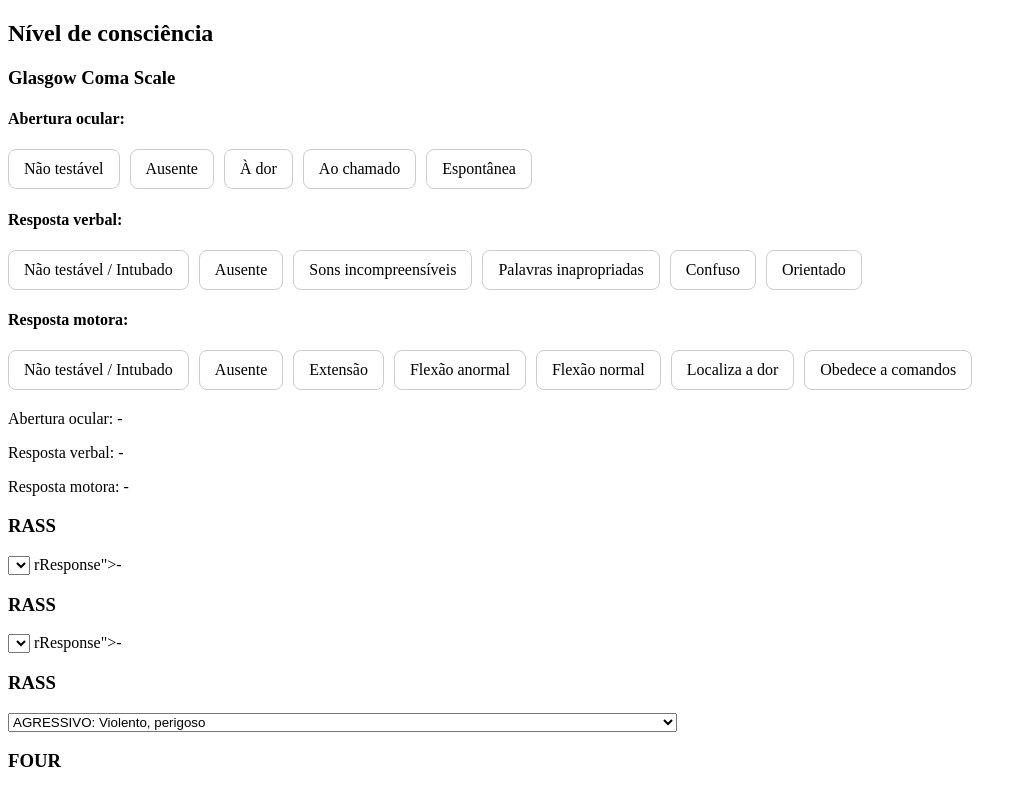
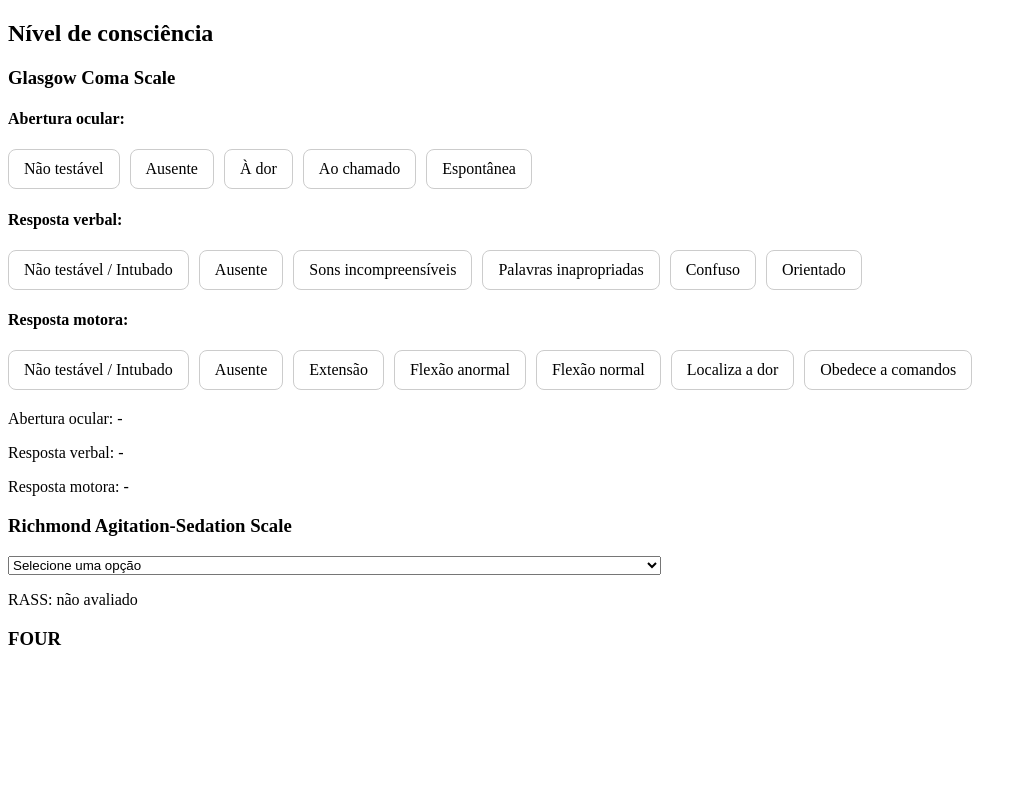
Before and after one commit to fj2lin/exneuro, a plain HTML site: page index.html in a window 1280 px wide. Shown: the whole page, without its empty margins (0-1027 px from the left). Drawn offline with Linux system fonts and the light colour scheme.

Commit message:
RASS finished

```diff
--- a/index.html
+++ b/index.html
@@ -8,7 +8,10 @@
 </head>
 
 <body>
+
   <h2>Nível de consciência</h2>
+
+  <!--ESCALA DE COMA DE GLASGOW-->
   <h3>Glasgow Coma Scale</h3>
   <h4>Abertura ocular:</h4>
   <div class="custom-select" data-select-name="eyeOpening">
@@ -43,43 +46,23 @@
   <p>Resposta motora: <span id="selectedMotorResponse">-</span></p>
 
 
-  <h3>RASS</h3>
-  <select>
-
-orResponse">-</span></p>
-
-
-  <h3>RASS</h3>
-  <select>
-
-rResponse">-</span></p>
-
-
-  <h3>RASS</h3>
-  <select>
-orResponse">-</span></p>
-
-
-  <h3>RASS</h3>
-  <select>
-
-
-rResponse">-</span></p>
-
-
-  <h3>RASS</h3>
-  <select>
+  <!-- ESCALA RASS -->
+  <h3>Richmond Agitation-Sedation Scale</h3>
+  <select id="rass-select">
+    <option value="" selected> Selecione uma opção </option>
     <option value="4">AGRESSIVO: Violento, perigoso</option>
-    <option value="3">MUITO AGITADO: Conduta agressiva, remoção de tubos e cat´eteres</option>
-    <option value="2">AGITADO: movimentos sem coordenaç˜ao</option>
+    <option value="3">MUITO AGITADO: Conduta agressiva, remoção de tubos e catéteres</option>
+    <option value="2">AGITADO: movimentos sem coordenação</option>
     <option value="1">INQUIETO: ansioso, sem movimentos agressivos ou vigorosos</option>
     <option value="0">ALERTA, CALMO</option>
     <option value="-1">SONOLENTO: desperta de forma sustentada ( mais que 10s) ao som da voz</option>
-    <option value="-2">SEDAÇ˜AO LEVE: acorda rapidamente (menos que 10s) e faz contato visual ao som da voz</option>
-    <option value="-3">SEDAÇ˜AO MODERADA: movimento ou abertura dos olhos ao som da voz, sem contato visual</option>
-    <option value="-4">SEDAÇ˜AO PROFUNDA: n˜ao responde ao som da voz mas movimenta ou abre os olhos ao est´imulo f´isico</option>
-    <option value="-5">INCAPAZ DE SER DESPERTADO: n˜ao responde ˋa voz ou est´imulo f´isico</option>
+    <option value="-2">SEDAÇÃO LEVE: acorda rapidamente (menos que 10s) e faz contato visual ao som da voz</option>
+    <option value="-3">SEDAÇÃO MODERADA: movimento ou abertura dos olhos ao som da voz, sem contato visual</option>
+    <option value="-4">SEDAÇÃO PROFUNDA: não responde ao som da voz mas movimenta ou abre os olhos ao estímulo físico</option>
+    <option value="-5">INCAPAZ DE SER DESPERTADO: não responde à voz ou estímulo físico</option>
   </select>
+  <p id="rass-result">RASS: não avaliado</p>
+
   <h3>FOUR</h3>
   <script src="js/main.js"></script>
 </body>
--- a/js/main.js
+++ b/js/main.js
@@ -30,3 +30,12 @@ document.querySelectorAll('.custom-select').forEach(select => {
 function capitalize(str) {
   return str.charAt(0).toUpperCase() + str.slice(1);
 }
+
+// RASS - Display value
+const selectRass = document.getElementById('rass-select');
+const output = document.getElementById('rass-result');
+
+selectRass.addEventListener('change', function () {
+  const selectedValue = this.value;
+  output.textContent = `RASS: ${selectedValue}`;
+});
```
